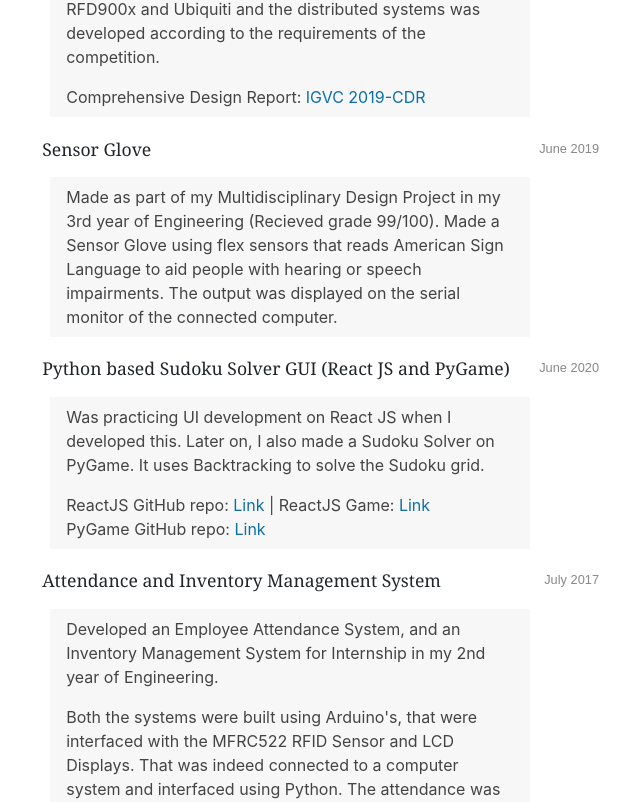
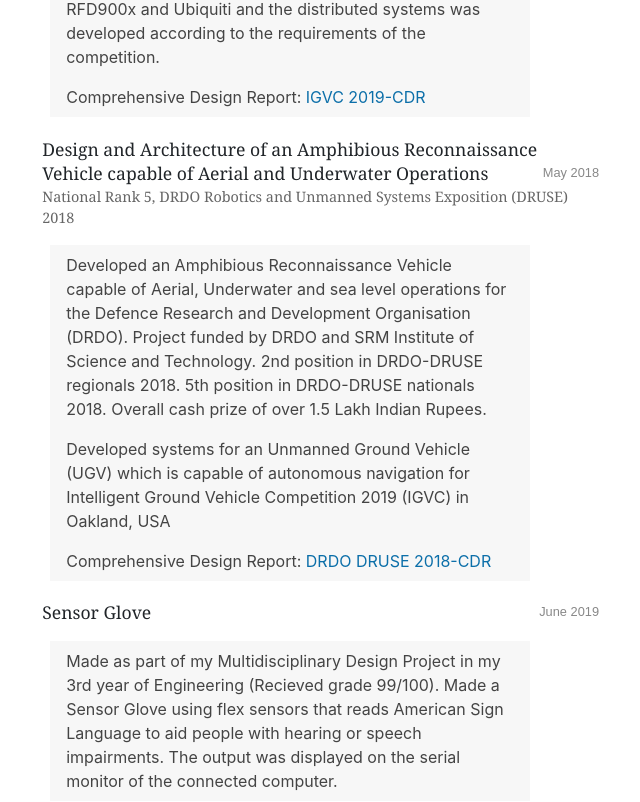
Before and after one commit to anantshukla/anantshukla.com, a React (Create React App) app: page / in a window 1280 px wide. Shown: the part 5698-6500 px from the top of the page, without its empty margins (409-1049 px from the left). Built offline with nearby package versions, Linux system fonts and the light colour scheme; no server answers.

Commit message:
New 08-09-20 -2

```diff
--- a/src/Projects.js
+++ b/src/Projects.js
@@ -106,6 +106,26 @@
         </div>
 
         <div className="honor">
+          <div className="listing-title">Design and Architecture of an Amphibious Reconnaissance Vehicle capable of Aerial and Underwater Operations</div>
+          <div className="dates">
+            <span className="end-month">May </span>
+            <span className="end-year">2018</span>
+          </div>
+          <div className="listing-type">National Rank 5, DRDO Robotics and Unmanned Systems Exposition (DRUSE) 2018</div>
+          <div className="listing-description">
+            <p>
+              Developed an Amphibious Reconnaissance Vehicle capable of Aerial, Underwater and sea level operations for the Defence Research and Development Organisation (DRDO). Project funded by DRDO and SRM Institute of Science and Technology. 2nd position in DRDO-DRUSE regionals 2018. 5th position in DRDO-DRUSE nationals 2018. Overall cash prize of over 1.5 Lakh Indian Rupees.
+            </p>
+            <p>
+              Developed systems for an Unmanned Ground Vehicle (UGV) which is capable of autonomous navigation for Intelligent Ground Vehicle Competition 2019 (IGVC) in Oakland, USA
+            </p>
+            <p>
+              Comprehensive Design Report: <a href="https://anantshukla.com/files/Amphibious Reconnaissance Vehicle - DRDO DRUSE 2018.pdf">DRDO DRUSE 2018-CDR</a>
+            </p>
+          </div>
+        </div>
+
+        <div className="honor">
           <div className="listing-title">Sensor Glove</div>
           <div className="dates">
             <span className="end-month">June </span>
```
Also changed, not shown: 1 other file (tests, documents, lock files or other folders).
